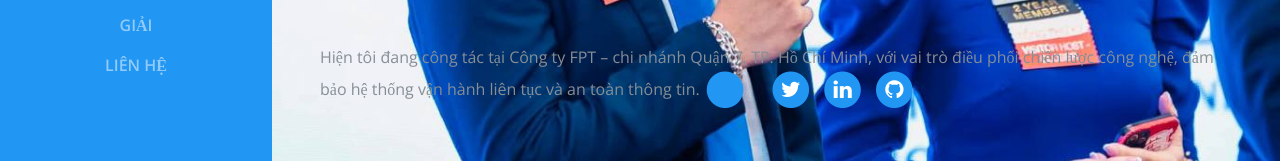
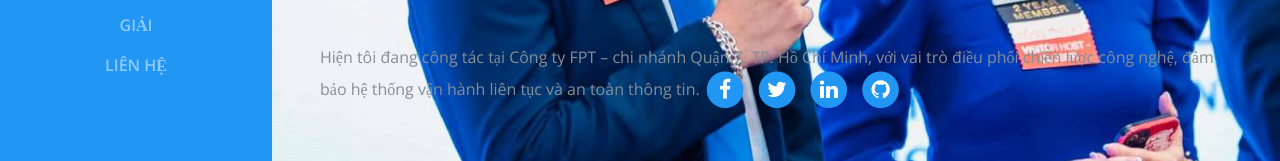
Before and after one commit to ThaiNguyen49/thainguyen49.github.io, a plain HTML site: page index.html in a window 1280 px wide. Shown: the part 527-688 px from the top of the page. Drawn offline with nearby package versions, Linux system fonts and the light colour scheme; a web font is replaced by a local one.

Commit message:
Update index.html
Signed-off-by: ThaiNguyen49 <aphonghaha32@gmail.com>

```diff
--- a/index.html
+++ b/index.html
@@ -97,12 +97,10 @@ License URL: https://creativecommons.org/licenses/by/4.0/
                   <a href="#">THEMSBIT</a>
               </div>
               Hiện tôi đang công tác tại Công ty FPT – chi nhánh Quận 7, TP. Hồ Chí Minh, với vai trò điều phối chiến lược công nghệ, đảm bảo hệ thống vận hành liên tục và an toàn thông tin.                  <li class="list-inline-item">
-                      <a href="#">
-                  <span class="fa-stack fa-lg">
-                    <i class="fa fa-circle fa-stack-2x"></i>
-                    <a href="https://www.facebook.com/luckhiet4004" target="_blank">
-  <i class="fab fa-facebook-f"></i>
-</a>
+                     <a href="https://www.facebook.com/luckhiet4004" target="_blank" class="list-inline-item">
+  <span class="fa-stack fa-lg">
+    <i class="fa fa-circle fa-stack-2x"></i>
+    <i class="fa fa-facebook-f fa-stack-1x fa-inverse"></i>
                   </span>
                 </a>
                   </li>
```
